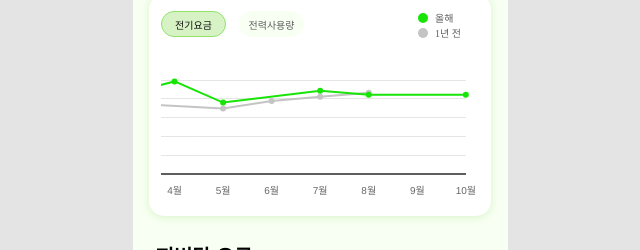
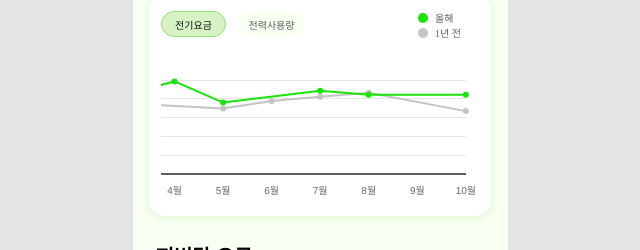
Before and after one commit to GreenSpark-greenspark/greenspark-frontend, a Next.js app: page /power in a window 1280 px wide. Shown: the part 269-519 px from the top of the page, without its empty margins (320-960 px from the left). Built offline with nearby package versions, Linux system fonts and the light colour scheme.

Commit message:
style: 툴팁 커스텀

```diff
--- a/src/app/_component/power/BillGraph.tsx
+++ b/src/app/_component/power/BillGraph.tsx
@@ -57,9 +57,15 @@ const getLast12Months = (): string[] => {
   return result;
 };
 
+type DataPoint = {
+  value: number;
+  year: number;
+  month: number;
+};
+
 // 현재 월 기준으로 최근 24개월 데이터를 채워주는 함수
-const createRecent24MonthsData = (data: any[], currentYear: number): (number | null)[] => {
-  const result = Array(24).fill(null);
+const createRecent24MonthsData = (data: any[], currentYear: number): DataPoint[] => {
+  const result: DataPoint[] = Array(24).fill({ value: null, year: null, month: null });
   const today = new Date();
   const currentMonth = today.getMonth() + 1;
 
@@ -69,7 +75,7 @@ const createRecent24MonthsData = (data: any[], currentYear: number): (number | n
     const monthDiff = (currentYear - year) * 12 + (currentMonth - month);
 
     if (monthDiff >= 0 && monthDiff < 24) {
-      result[23 - monthDiff] = value; // 가장 최근 달이 마지막이 되도록
+      result[23 - monthDiff] = { value, year, month }; // 월에 맞는 데이터 배치
     }
   });
 
@@ -91,8 +97,8 @@ const BillGraph = () => {
   const recent24MonthsData = createRecent24MonthsData(powerGraph, currentYear);
 
   // 올해, 작년 데이터 추출
-  const thisYearData = recent24MonthsData.slice(12, 24);
-  const lastYearData = recent24MonthsData.slice(0, 11);
+  const thisYearData = recent24MonthsData.slice(12, 24).map(item => item.value);
+  const lastYearData = recent24MonthsData.slice(0, 12).map(item => item.value);
 
   const data: ChartData<"line"> = {
     labels: getLast12Months(),
@@ -131,46 +137,60 @@ const BillGraph = () => {
     maintainAspectRatio: false,
     plugins: {
       legend: {
-        display: false,
-        labels: {
-          font: {
-            size: 12
-          }
-        }
+        display: false
       },
       tooltip: {
         backgroundColor: "#F1F3F5",
-        titleFont: {
-          size: 10
-        },
+        titleFont: { size: 10, weight: 400 },
         titleColor: "#333333",
-        bodyFont: {
-          size: 10
-        },
+        titleAlign: "center",
+        bodyFont: { size: 10, weight: 700 },
         bodyColor: "#000000",
+        bodyAlign: "center",
         padding: 10,
-        cornerRadius: 10
+        cornerRadius: 10,
+        displayColors: false,
+        callbacks: {
+          title: tooltipItems => {
+            const item = tooltipItems[0];
+            const datasetIndex = item.datasetIndex;
+            const dataIndex = item.dataIndex;
+
+            const dataPoint =
+              datasetIndex === 0
+                ? recent24MonthsData[12 + dataIndex] // 올해 데이터
+                : recent24MonthsData[dataIndex]; // 작년 데이터
+
+            const { year, month } = dataPoint;
+            return `${year}년 ${month}월\n전기요금`;
+          },
+          label: tooltipItem => {
+            const datasetIndex = tooltipItem.datasetIndex;
+            const dataIndex = tooltipItem.dataIndex;
+
+            // 작년 데이터는 recent24MonthsData의 첫 12개월에, 올해 데이터는 마지막 12개월에 위치
+            const dataPoint =
+              datasetIndex === 0
+                ? recent24MonthsData[12 + dataIndex] // 올해 데이터
+                : recent24MonthsData[dataIndex]; // 작년 데이터
+
+            const { value } = dataPoint;
+            return `${value.toLocaleString()}원`;
+          }
+        }
       }
     },
     scales: {
       x: {
         ticks: {
-          font: {
-            size: 10
-          },
+          font: { size: 10 },
           maxRotation: 0, // 글씨 기울어짐 없도록 설정
           minRotation: 0
         },
         grid: {
           display: false
         },
-        title: {
-          display: false
-        },
-        border: {
-          color: "#5E5E5E",
-          width: 2
-        }
+        border: { color: "#5E5E5E", width: 2 }
       },
       y: {
         ticks: {
```
